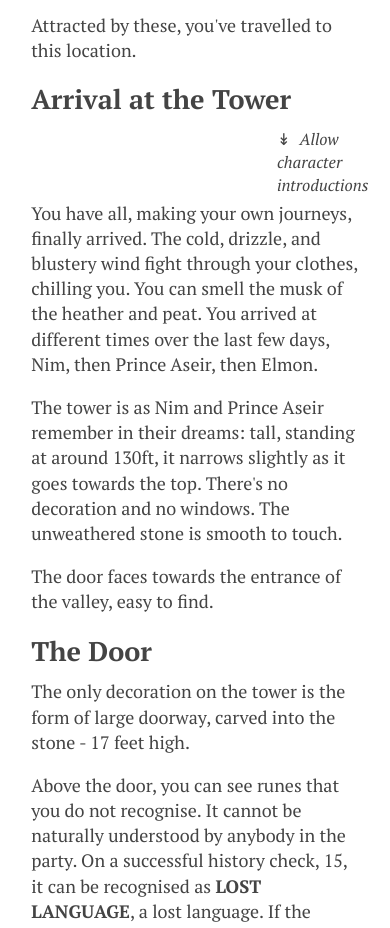
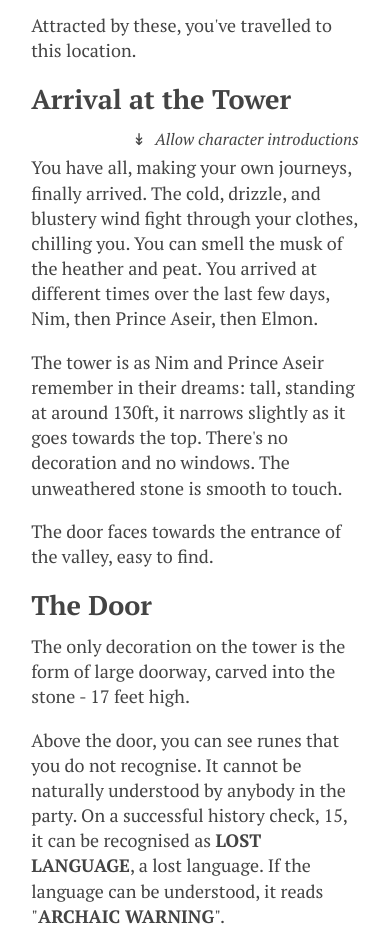
Before and after one commit to TickleThePanda/carpe-dm, an Eleventy site: page src/plans/unbound.md in a window 390 px wide. Shown: the part 980-1908 px from the top of the page. Built offline with nearby package versions, Linux system fonts and the light colour scheme; Eleventy itself is replaced by a stand-in of ours; files that its build step writes are made by us from their sources.

Commit message:
Fix broken aside style

```diff
--- a/src/style/main.less
+++ b/src/style/main.less
@@ -33,14 +33,16 @@ main {
 
 aside {
 
+  max-width: 25%;
+
   font-size: 0.9rem;
 
-  max-width: 25%;
+  border-left: 2px solid #888;
 
-  border-left: 2px solid #888;
   margin-top: 0.25rem;
   margin-bottom: 0.25rem;
-  margin-left: 0.75rem;
+  margin-left: 0.5rem;
+
   padding-left: 0.5rem;
   padding-top: 0.25rem;
   padding-bottom: 0.5rem;
@@ -49,7 +51,7 @@ aside {
 
   @media screen and (max-width: 600px) {
 
-    width: unset;
+    max-width: unset;
 
     border: none;
     padding: 0;
```
